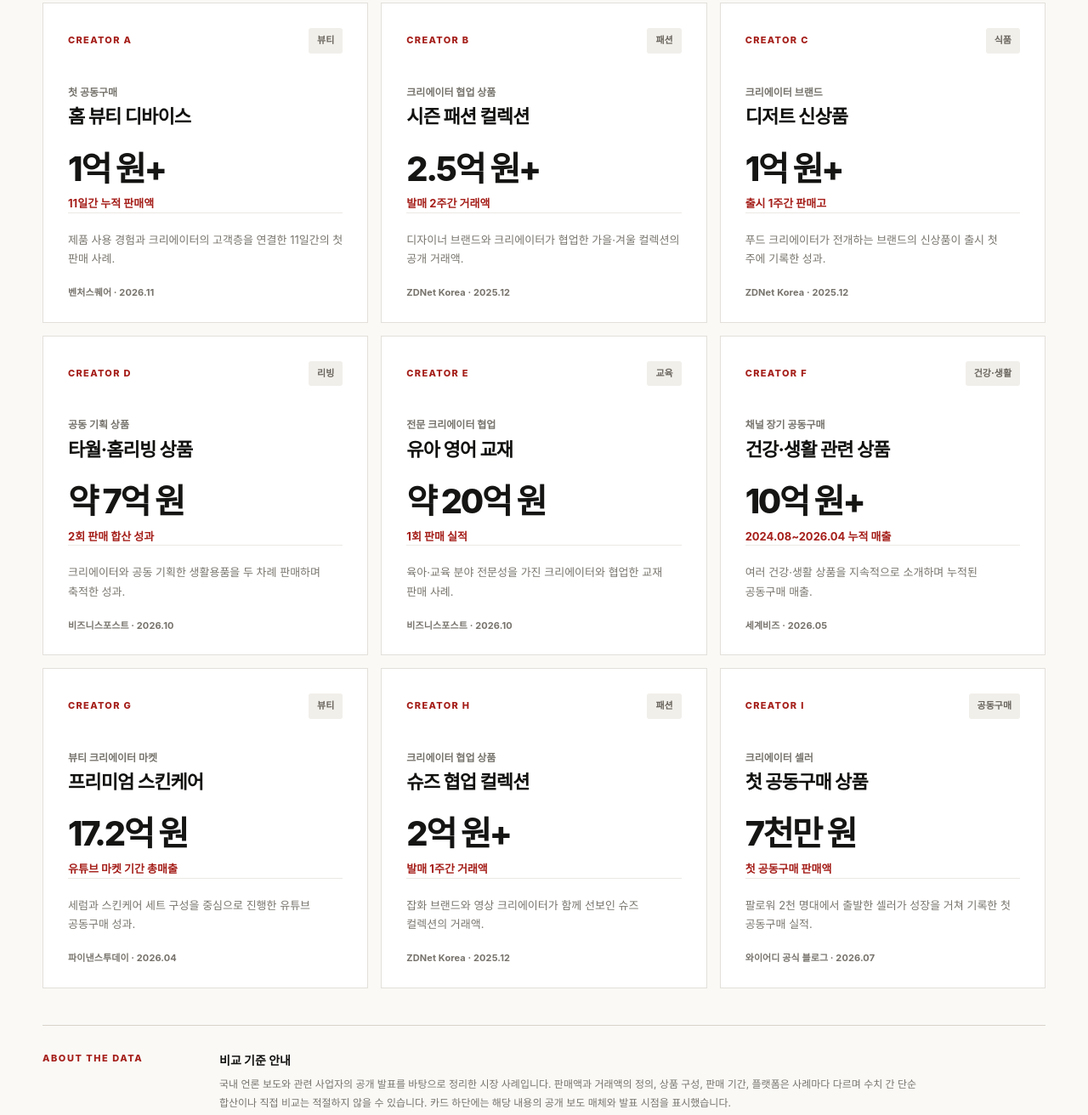
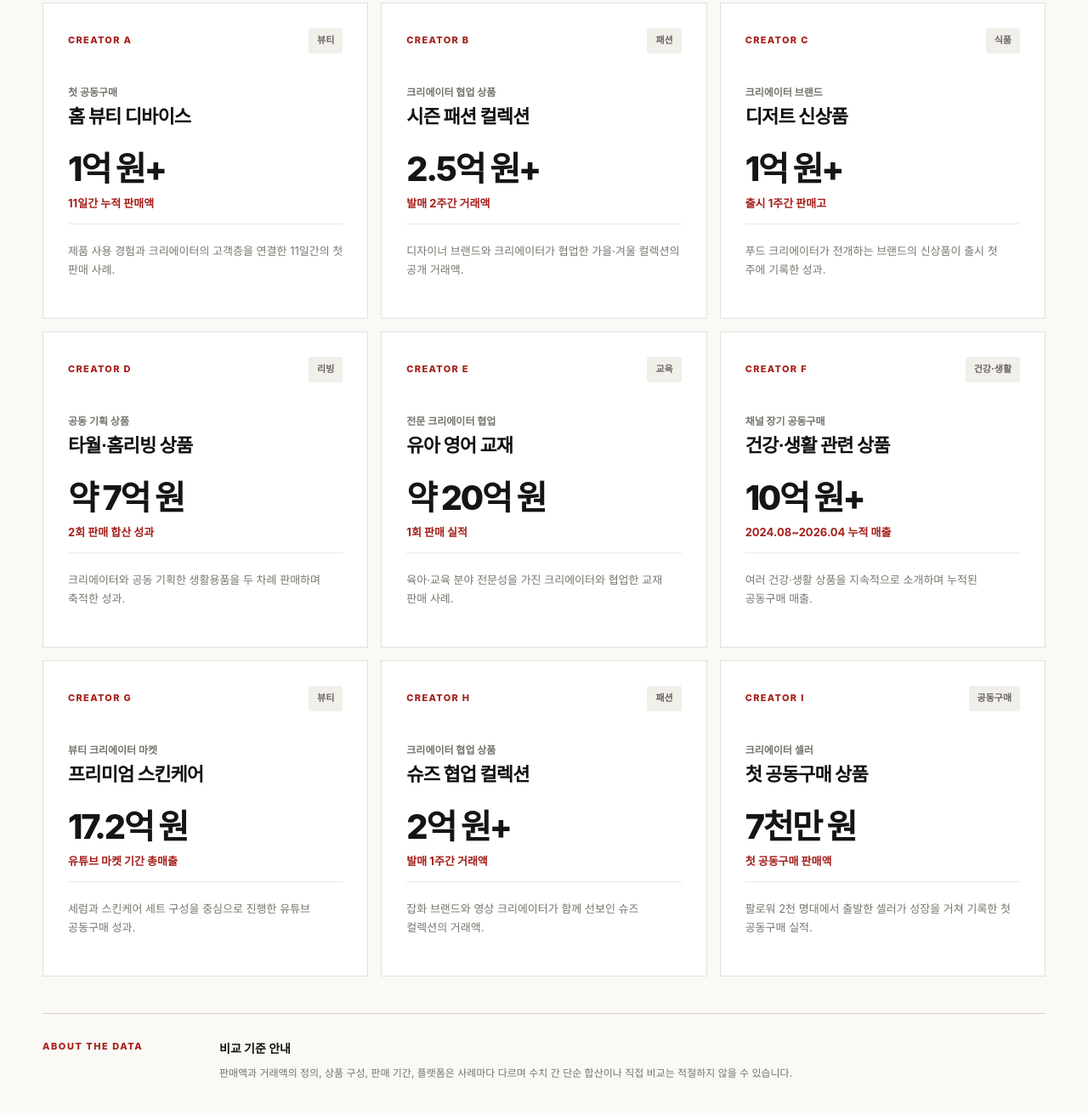
Before and after one commit to rollssungho-a11y/rollsungho-a11y.github.io, a plain HTML site: page cases.html in a window 1280 px wide. Shown: the part 1217-2529 px from the top of the page at 85% size. Drawn offline with Linux system fonts and the light colour scheme.

Commit message:
Remove visible source names and citations from cases page

```diff
--- a/cases.html
+++ b/cases.html
@@ -34,7 +34,7 @@
 <section class="cs-brief" aria-label="자료 개요"><div class="wrap cs-brief-inner">
 <div><strong>09</strong><span>공개 판매 사례</span></div>
 <div><strong>07</strong><span>상품·판매 분야</span></div>
-<div><strong>25–26</strong><span>2025–2026년 공개 보도</span></div>
+<div><strong>25–26</strong><span>2025–2026년 사례</span></div>
 <p>각 사례는 서로 다른 시점과 기간에서 집계된 수치입니다. 카드마다 상품과 집계 기준을 함께 확인할 수 있습니다.</p>
 </div></section>
 <section class="cs-cases" id="case-list"><div class="wrap">
@@ -44,17 +44,17 @@
 </div>
 <p class="cs-result-count" role="status" aria-live="polite"><span id="cs-visible-count">9</span>개 사례 표시</p>
 <div class="cs-grid">
-<article class="cs-card" data-category="beauty"><div class="cs-card-top"><span class="cs-card-id">CREATOR A</span><span class="cs-card-cat">뷰티</span></div><div class="cs-card-main"><p class="cs-card-kind">첫 공동구매</p><h3>홈 뷰티 디바이스</h3><div class="cs-card-amount">1억 원+</div><p class="cs-card-period">11일간 누적 판매액</p></div><div class="cs-card-bottom"><p>제품 사용 경험과 크리에이터의 고객층을 연결한 11일간의 첫 판매 사례.</p><span class="cs-source-note">벤처스퀘어 · 2026.11</span></div></article>
-<article class="cs-card" data-category="fashion"><div class="cs-card-top"><span class="cs-card-id">CREATOR B</span><span class="cs-card-cat">패션</span></div><div class="cs-card-main"><p class="cs-card-kind">크리에이터 협업 상품</p><h3>시즌 패션 컬렉션</h3><div class="cs-card-amount">2.5억 원+</div><p class="cs-card-period">발매 2주간 거래액</p></div><div class="cs-card-bottom"><p>디자이너 브랜드와 크리에이터가 협업한 가을·겨울 컬렉션의 공개 거래액.</p><span class="cs-source-note">ZDNet Korea · 2025.12</span></div></article>
-<article class="cs-card" data-category="food"><div class="cs-card-top"><span class="cs-card-id">CREATOR C</span><span class="cs-card-cat">식품</span></div><div class="cs-card-main"><p class="cs-card-kind">크리에이터 브랜드</p><h3>디저트 신상품</h3><div class="cs-card-amount">1억 원+</div><p class="cs-card-period">출시 1주간 판매고</p></div><div class="cs-card-bottom"><p>푸드 크리에이터가 전개하는 브랜드의 신상품이 출시 첫 주에 기록한 성과.</p><span class="cs-source-note">ZDNet Korea · 2025.12</span></div></article>
-<article class="cs-card" data-category="living"><div class="cs-card-top"><span class="cs-card-id">CREATOR D</span><span class="cs-card-cat">리빙</span></div><div class="cs-card-main"><p class="cs-card-kind">공동 기획 상품</p><h3>타월·홈리빙 상품</h3><div class="cs-card-amount">약 7억 원</div><p class="cs-card-period">2회 판매 합산 성과</p></div><div class="cs-card-bottom"><p>크리에이터와 공동 기획한 생활용품을 두 차례 판매하며 축적한 성과.</p><span class="cs-source-note">비즈니스포스트 · 2026.10</span></div></article>
-<article class="cs-card" data-category="education"><div class="cs-card-top"><span class="cs-card-id">CREATOR E</span><span class="cs-card-cat">교육</span></div><div class="cs-card-main"><p class="cs-card-kind">전문 크리에이터 협업</p><h3>유아 영어 교재</h3><div class="cs-card-amount">약 20억 원</div><p class="cs-card-period">1회 판매 실적</p></div><div class="cs-card-bottom"><p>육아·교육 분야 전문성을 가진 크리에이터와 협업한 교재 판매 사례.</p><span class="cs-source-note">비즈니스포스트 · 2026.10</span></div></article>
-<article class="cs-card" data-category="wellness"><div class="cs-card-top"><span class="cs-card-id">CREATOR F</span><span class="cs-card-cat">건강·생활</span></div><div class="cs-card-main"><p class="cs-card-kind">채널 장기 공동구매</p><h3>건강·생활 관련 상품</h3><div class="cs-card-amount">10억 원+</div><p class="cs-card-period">2024.08~2026.04 누적 매출</p></div><div class="cs-card-bottom"><p>여러 건강·생활 상품을 지속적으로 소개하며 누적된 공동구매 매출.</p><span class="cs-source-note">세계비즈 · 2026.05</span></div></article>
-<article class="cs-card" data-category="beauty"><div class="cs-card-top"><span class="cs-card-id">CREATOR G</span><span class="cs-card-cat">뷰티</span></div><div class="cs-card-main"><p class="cs-card-kind">뷰티 크리에이터 마켓</p><h3>프리미엄 스킨케어</h3><div class="cs-card-amount">17.2억 원</div><p class="cs-card-period">유튜브 마켓 기간 총매출</p></div><div class="cs-card-bottom"><p>세럼과 스킨케어 세트 구성을 중심으로 진행한 유튜브 공동구매 성과.</p><span class="cs-source-note">파이낸스투데이 · 2026.04</span></div></article>
-<article class="cs-card" data-category="fashion"><div class="cs-card-top"><span class="cs-card-id">CREATOR H</span><span class="cs-card-cat">패션</span></div><div class="cs-card-main"><p class="cs-card-kind">크리에이터 협업 상품</p><h3>슈즈 협업 컬렉션</h3><div class="cs-card-amount">2억 원+</div><p class="cs-card-period">발매 1주간 거래액</p></div><div class="cs-card-bottom"><p>잡화 브랜드와 영상 크리에이터가 함께 선보인 슈즈 컬렉션의 거래액.</p><span class="cs-source-note">ZDNet Korea · 2025.12</span></div></article>
-<article class="cs-card" data-category="commerce"><div class="cs-card-top"><span class="cs-card-id">CREATOR I</span><span class="cs-card-cat">공동구매</span></div><div class="cs-card-main"><p class="cs-card-kind">크리에이터 셀러</p><h3>첫 공동구매 상품</h3><div class="cs-card-amount">7천만 원</div><p class="cs-card-period">첫 공동구매 판매액</p></div><div class="cs-card-bottom"><p>팔로워 2천 명대에서 출발한 셀러가 성장을 거쳐 기록한 첫 공동구매 실적.</p><span class="cs-source-note">와이어디 공식 블로그 · 2026.07</span></div></article>
+<article class="cs-card" data-category="beauty"><div class="cs-card-top"><span class="cs-card-id">CREATOR A</span><span class="cs-card-cat">뷰티</span></div><div class="cs-card-main"><p class="cs-card-kind">첫 공동구매</p><h3>홈 뷰티 디바이스</h3><div class="cs-card-amount">1억 원+</div><p class="cs-card-period">11일간 누적 판매액</p></div><div class="cs-card-bottom"><p>제품 사용 경험과 크리에이터의 고객층을 연결한 11일간의 첫 판매 사례.</p></div></article>
+<article class="cs-card" data-category="fashion"><div class="cs-card-top"><span class="cs-card-id">CREATOR B</span><span class="cs-card-cat">패션</span></div><div class="cs-card-main"><p class="cs-card-kind">크리에이터 협업 상품</p><h3>시즌 패션 컬렉션</h3><div class="cs-card-amount">2.5억 원+</div><p class="cs-card-period">발매 2주간 거래액</p></div><div class="cs-card-bottom"><p>디자이너 브랜드와 크리에이터가 협업한 가을·겨울 컬렉션의 공개 거래액.</p></div></article>
+<article class="cs-card" data-category="food"><div class="cs-card-top"><span class="cs-card-id">CREATOR C</span><span class="cs-card-cat">식품</span></div><div class="cs-card-main"><p class="cs-card-kind">크리에이터 브랜드</p><h3>디저트 신상품</h3><div class="cs-card-amount">1억 원+</div><p class="cs-card-period">출시 1주간 판매고</p></div><div class="cs-card-bottom"><p>푸드 크리에이터가 전개하는 브랜드의 신상품이 출시 첫 주에 기록한 성과.</p></div></article>
+<article class="cs-card" data-category="living"><div class="cs-card-top"><span class="cs-card-id">CREATOR D</span><span class="cs-card-cat">리빙</span></div><div class="cs-card-main"><p class="cs-card-kind">공동 기획 상품</p><h3>타월·홈리빙 상품</h3><div class="cs-card-amount">약 7억 원</div><p class="cs-card-period">2회 판매 합산 성과</p></div><div class="cs-card-bottom"><p>크리에이터와 공동 기획한 생활용품을 두 차례 판매하며 축적한 성과.</p></div></article>
+<article class="cs-card" data-category="education"><div class="cs-card-top"><span class="cs-card-id">CREATOR E</span><span class="cs-card-cat">교육</span></div><div class="cs-card-main"><p class="cs-card-kind">전문 크리에이터 협업</p><h3>유아 영어 교재</h3><div class="cs-card-amount">약 20억 원</div><p class="cs-card-period">1회 판매 실적</p></div><div class="cs-card-bottom"><p>육아·교육 분야 전문성을 가진 크리에이터와 협업한 교재 판매 사례.</p></div></article>
+<article class="cs-card" data-category="wellness"><div class="cs-card-top"><span class="cs-card-id">CREATOR F</span><span class="cs-card-cat">건강·생활</span></div><div class="cs-card-main"><p class="cs-card-kind">채널 장기 공동구매</p><h3>건강·생활 관련 상품</h3><div class="cs-card-amount">10억 원+</div><p class="cs-card-period">2024.08~2026.04 누적 매출</p></div><div class="cs-card-bottom"><p>여러 건강·생활 상품을 지속적으로 소개하며 누적된 공동구매 매출.</p></div></article>
+<article class="cs-card" data-category="beauty"><div class="cs-card-top"><span class="cs-card-id">CREATOR G</span><span class="cs-card-cat">뷰티</span></div><div class="cs-card-main"><p class="cs-card-kind">뷰티 크리에이터 마켓</p><h3>프리미엄 스킨케어</h3><div class="cs-card-amount">17.2억 원</div><p class="cs-card-period">유튜브 마켓 기간 총매출</p></div><div class="cs-card-bottom"><p>세럼과 스킨케어 세트 구성을 중심으로 진행한 유튜브 공동구매 성과.</p></div></article>
+<article class="cs-card" data-category="fashion"><div class="cs-card-top"><span class="cs-card-id">CREATOR H</span><span class="cs-card-cat">패션</span></div><div class="cs-card-main"><p class="cs-card-kind">크리에이터 협업 상품</p><h3>슈즈 협업 컬렉션</h3><div class="cs-card-amount">2억 원+</div><p class="cs-card-period">발매 1주간 거래액</p></div><div class="cs-card-bottom"><p>잡화 브랜드와 영상 크리에이터가 함께 선보인 슈즈 컬렉션의 거래액.</p></div></article>
+<article class="cs-card" data-category="commerce"><div class="cs-card-top"><span class="cs-card-id">CREATOR I</span><span class="cs-card-cat">공동구매</span></div><div class="cs-card-main"><p class="cs-card-kind">크리에이터 셀러</p><h3>첫 공동구매 상품</h3><div class="cs-card-amount">7천만 원</div><p class="cs-card-period">첫 공동구매 판매액</p></div><div class="cs-card-bottom"><p>팔로워 2천 명대에서 출발한 셀러가 성장을 거쳐 기록한 첫 공동구매 실적.</p></div></article>
 </div>
-<div class="cs-method"><div class="cs-method-label">ABOUT THE DATA</div><div><strong>비교 기준 안내</strong><p>국내 언론 보도와 관련 사업자의 공개 발표를 바탕으로 정리한 시장 사례입니다. 판매액과 거래액의 정의, 상품 구성, 판매 기간, 플랫폼은 사례마다 다르며 수치 간 단순 합산이나 직접 비교는 적절하지 않을 수 있습니다. 카드 하단에는 해당 내용의 공개 보도 매체와 발표 시점을 표시했습니다.</p></div></div>
+<div class="cs-method"><div class="cs-method-label">ABOUT THE DATA</div><div><strong>비교 기준 안내</strong><p>판매액과 거래액의 정의, 상품 구성, 판매 기간, 플랫폼은 사례마다 다르며 수치 간 단순 합산이나 직접 비교는 적절하지 않을 수 있습니다.</p></div></div>
 </div></section>
 <section class="cs-conclusion"><div class="wrap cs-conclusion-inner"><div><div class="cs-overline"><span></span> THE NEXT OPPORTUNITY</div><h2>다음 이야기는<br>당신의 브랜드일 수 있습니다.</h2><p>좋은 제품을 찾고, 그 가치를 제대로 이야기할 크리에이터와 연결합니다.</p></div><a href="proposal.html">브랜드 협업 문의하기 <span aria-hidden="true">↗</span></a></div></section>
 </main><footer></footer>
```
